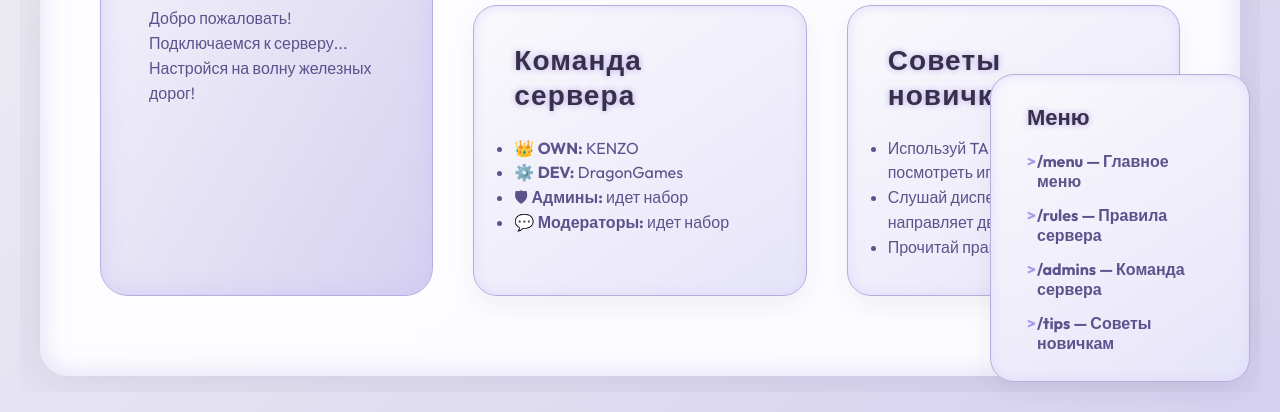
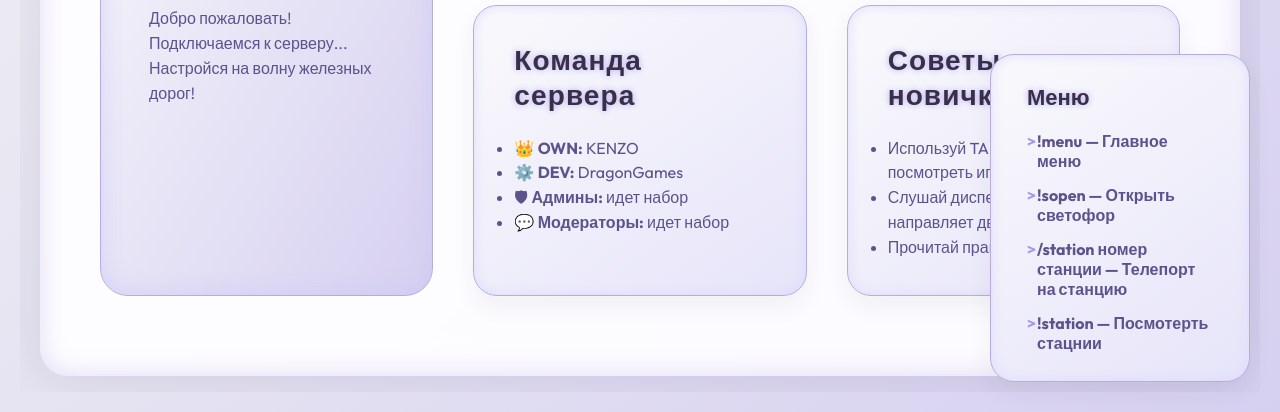
Before and after one commit to DragonGames14/fafqf, a plain HTML site: page index.html in a window 1280 px wide. Shown: the part 388-800 px from the top of the page. Drawn offline with Linux system fonts and the light colour scheme.

Commit message:
Update index.html

```diff
--- a/index.html
+++ b/index.html
@@ -291,10 +291,10 @@
   <div class="menu">
     <h2>Меню</h2>
     <ul>
-      <li>/menu — Главное меню</li>
-      <li>/rules — Правила сервера</li>
-      <li>/admins — Команда сервера</li>
-      <li>/tips — Советы новичкам</li>
+      <li>!menu — Главное меню</li>
+      <li>!sopen — Открыть светофор</li>
+      <li>/station номер станции — Телепорт на станцию</li>
+      <li>!station — Посмотерть стацнии</li>
     </ul>
   </div>
 </body>
```
